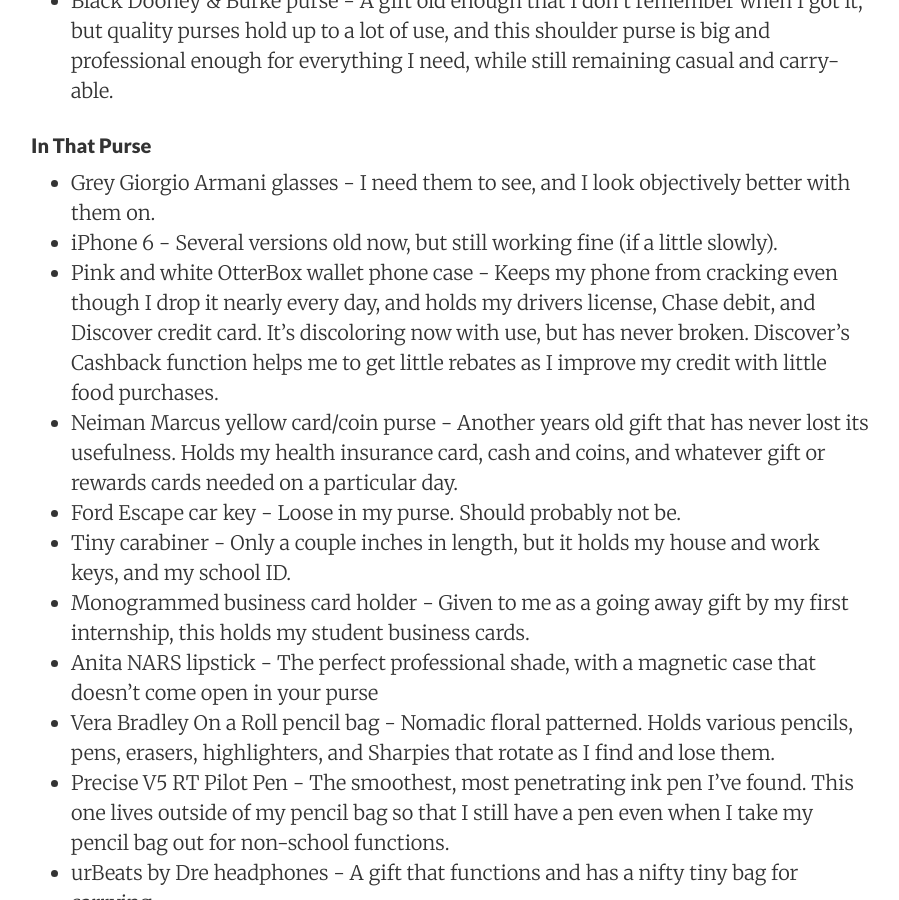
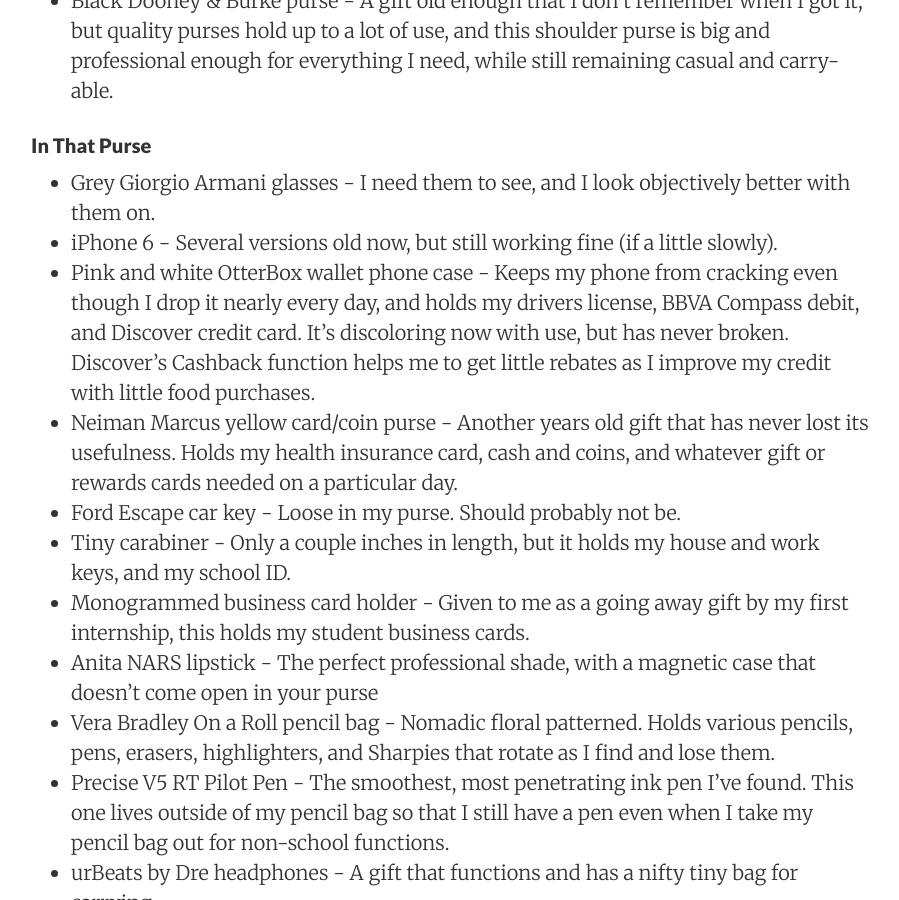
Before and after one commit to DestinyRoseMurphy/DestinyRoseMurphy.github.io, a Jekyll site: the page built from _posts/2017-10-19-Things-I-Own.md, in a window 1280 px wide and 900 px high, scrolled down 1480 px. Shown: the whole window, without its empty margins (189-1088 px from the left). Built offline with Jekyll 4.4.1, drawn with Linux system fonts in a browser that asks for light colours.

Commit message:
Updated BBVA compass

```diff
--- a/_posts/2017-10-19-Things-I-Own.md
+++ b/_posts/2017-10-19-Things-I-Own.md
@@ -30,7 +30,7 @@ All of these items survived my purging - below I detail why. If you like somethi
 
 * Grey Giorgio Armani glasses - I need them to see, and I look objectively better with them on.
 * iPhone 6 - Several versions old now, but still working fine (if a little slowly).
-* Pink and white OtterBox wallet phone case - Keeps my phone from cracking even though I drop it nearly every day, and holds my drivers license, Chase debit, and Discover credit card. It's discoloring now with use, but has never broken. Discover's Cashback function helps me to get little rebates as I improve my credit with little food purchases.
+* Pink and white OtterBox wallet phone case - Keeps my phone from cracking even though I drop it nearly every day, and holds my drivers license, BBVA Compass debit, and Discover credit card. It's discoloring now with use, but has never broken. Discover's Cashback function helps me to get little rebates as I improve my credit with little food purchases.
 * Neiman Marcus yellow card/coin purse - Another years old gift that has never lost its usefulness. Holds my health insurance card, cash and coins, and whatever gift or rewards cards needed on a particular day.
 * Ford Escape car key - Loose in my purse. Should probably not be.
 * Tiny carabiner - Only a couple inches in length, but it holds my house and work keys, and my school ID.
```
